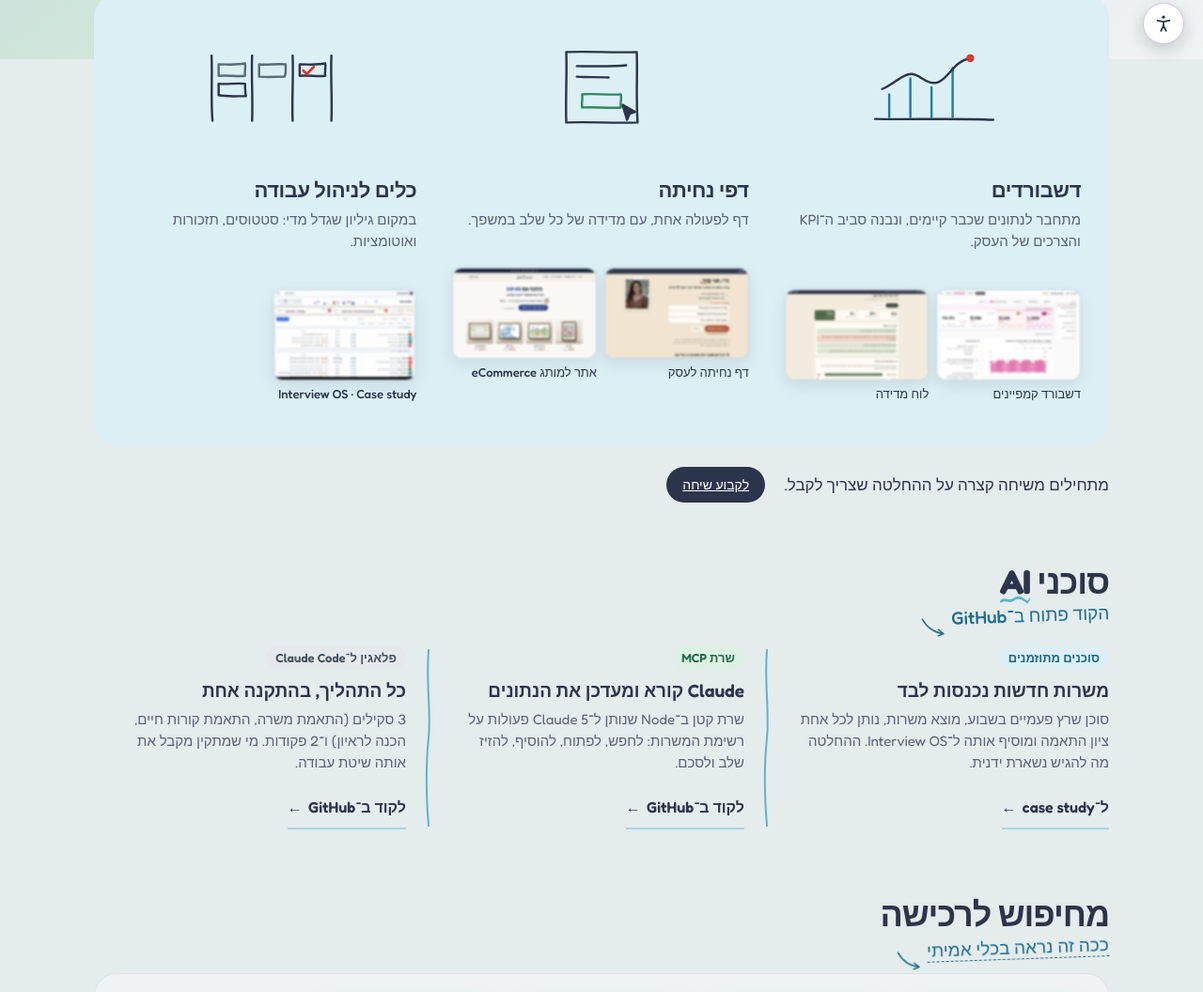
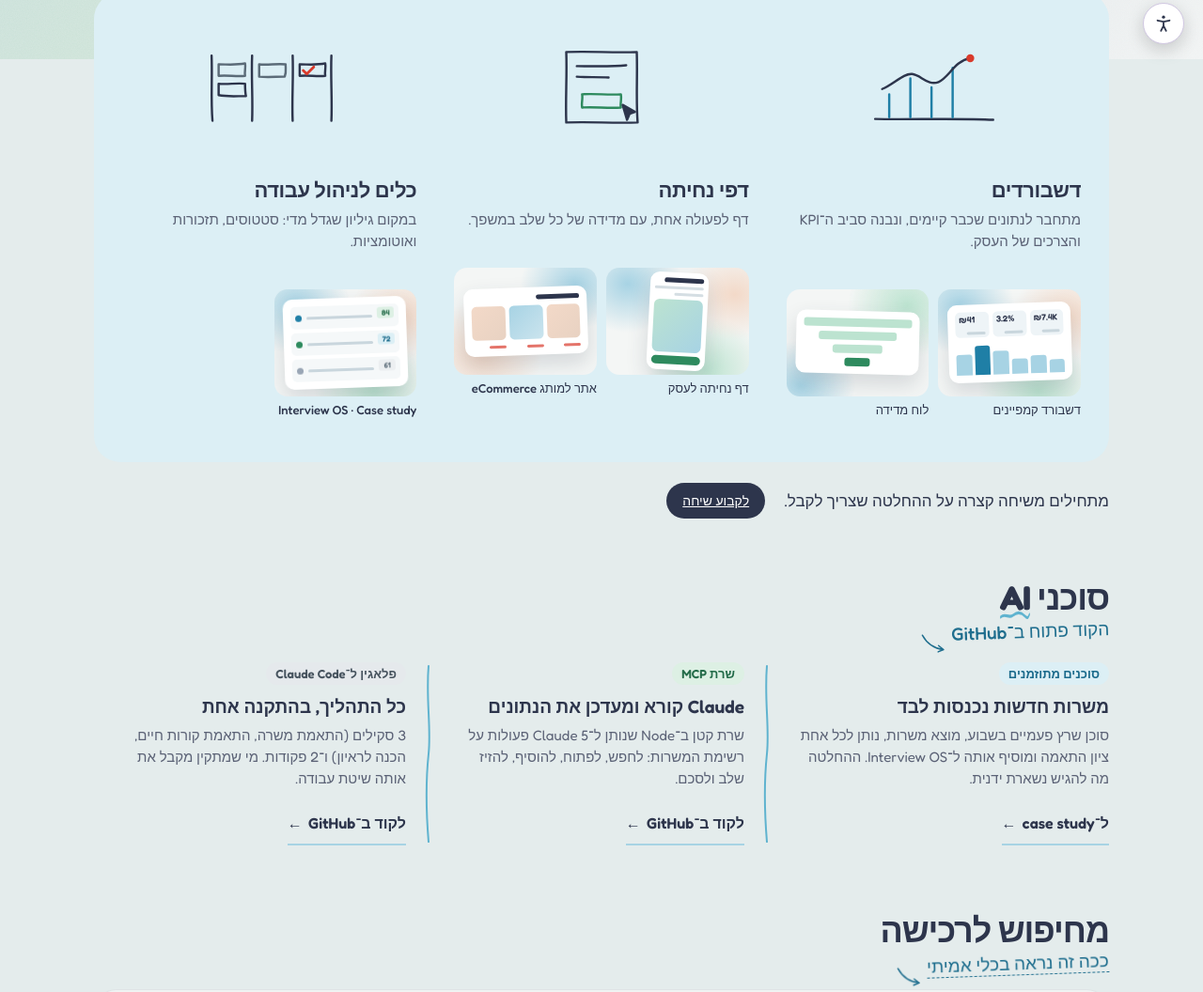
Before and after one commit to nimrodv10-arch/nimrod-showcase, a plain HTML site: page index.html in a window 1280 px wide. Shown: the part 737-1793 px from the top of the page at 94% size. Drawn offline with Linux system fonts and the light colour scheme; animation ran at ten frames a second; a web font is replaced by a local one.

Commit message:
Example tiles: illustrative mini-UI instead of blurred screenshots (#17)
Claude-Session: https://claude.ai/code/session_0111db7UG8ebnwzZUUMUR8SW

Co-authored-by: Claude <noreply@anthropic.com>

```diff
--- a/assets/sc-extra.css
+++ b/assets/sc-extra.css
@@ -415,3 +415,28 @@ button.nd-btn { cursor: pointer; font: inherit; }
 .sc-wa:active { transform: scale(.97); }
 @media (prefers-reduced-motion: reduce) { .sc-wa { transition: none; } }
 .sc-contact__ways { grid-template-columns: repeat(3, minmax(0,1fr)) !important; } @media (max-width: 767px) { .sc-contact__ways { grid-template-columns: minmax(0,1fr) !important; } }
+
+/* Example tiles, style B (26.11) */
+.sv-ex .tu { aspect-ratio: 4 / 3; border-radius: 14px; display: grid; place-items: center; overflow: hidden; transition: transform .3s cubic-bezier(.22,1,.36,1);
+  background: radial-gradient(55% 65% at 15% 15%, #A7D3E4 0%, transparent 70%), radial-gradient(55% 60% at 90% 25%, #F3D9C8 0%, transparent 70%), radial-gradient(60% 70% at 70% 95%, #BCE3D0 0%, transparent 70%), #F4F6F5; }
+.tu--b { background: radial-gradient(60% 70% at 85% 15%, #BCE3D0 0%, transparent 70%), radial-gradient(55% 60% at 10% 90%, #A7D3E4 0%, transparent 70%), #F4F6F5 !important; }
+.tu--d { background: radial-gradient(60% 70% at 20% 80%, #F3D9C8 0%, transparent 70%), radial-gradient(55% 60% at 85% 15%, #A7D3E4 0%, transparent 70%), #F4F6F5 !important; }
+.sv-ex a:hover .tu { transform: translateY(-4px); }
+.tu-card { inline-size: 76%; background: #fff; border-radius: 10px; box-shadow: 0 10px 22px rgba(45,53,76,.16); padding: 8px; display: grid; gap: 6px; transform: rotate(-2deg); }
+.tu-k { display: grid; grid-template-columns: repeat(3,1fr); gap: 4px; }
+.tu-k i { display: grid; gap: 2px; background: #EEF4F7; border-radius: 5px; padding: 3px 4px; font-style: normal; }
+.tu-k b { font: 600 9px/1.1 var(--font-sans); color: var(--ink); direction: ltr; text-align: start; }
+.tu-k s { display: block; block-size: 3px; border-radius: 2px; background: #C9D6DD; inline-size: 70%; }
+.tu-bars { display: flex; align-items: flex-end; gap: 3px; block-size: 34px; }
+.tu-bars span { flex: 1; border-radius: 3px 3px 0 0; background: #A7D3E4; } .tu-bars .on { background: #1F7FA6; }
+.tu-fun { gap: 5px; transform: rotate(1.5deg); } .tu-fun span { display: block; block-size: 9px; border-radius: 3px; background: #BCE3D0; margin-inline: auto; } .tu-fun .on { background: #2E8A5E; }
+.tu-phone { inline-size: 34%; aspect-ratio: 9 / 16; background: #fff; border-radius: 10px; box-shadow: 0 10px 22px rgba(45,53,76,.16); padding: 6px 5px; display: flex; flex-direction: column; gap: 4px; transform: rotate(3deg); }
+.tu-phone i { display: block; border-radius: 3px; background: #D5DEE3; block-size: 3px; } .tu-phone .h { background: var(--ink); block-size: 5px; inline-size: 80%; } .tu-phone .s { inline-size: 60%; }
+.tu-phone .img { flex: 1; border-radius: 6px; background: linear-gradient(135deg, #BCE3D0, #A7D3E4); } .tu-phone .btn { block-size: 9px; border-radius: 999px; background: #2E8A5E; }
+.tu-shop .bar { display: block; block-size: 5px; border-radius: 3px; background: var(--ink); inline-size: 40%; }
+.tu-shop .g { display: grid; grid-template-columns: repeat(3,1fr); gap: 4px; } .tu-shop .g i { aspect-ratio: 1; border-radius: 5px; background: linear-gradient(135deg, #F3D9C8, #E8D2C2); } .tu-shop .g i:nth-child(2) { background: linear-gradient(135deg, #A7D3E4, #CBE4EE); }
+.tu-shop .p { display: grid; grid-template-columns: repeat(3,1fr); gap: 4px; } .tu-shop .p s { display: block; block-size: 3px; border-radius: 2px; background: #D93A2B; opacity: .7; inline-size: 50%; }
+.tu-list { gap: 4px; } .tu-list div { display: grid; grid-template-columns: 18px 1fr 7px; gap: 5px; align-items: center; background: #F5F8F9; border-radius: 5px; padding: 3px 5px; }
+.tu-list b { font: 600 8px/1 var(--font-sans); border-radius: 3px; padding: 2px 0; text-align: center; } .tu-list .hi { background: #DDF0E4; color: #236B49; } .tu-list .md { background: #DCEFF5; color: #1A6A8B; } .tu-list .lo { background: #ECEFF1; color: #5B6B78; }
+.tu-list i { display: block; block-size: 3px; border-radius: 2px; background: #C9D6DD; } .tu-list u { display: block; inline-size: 7px; block-size: 7px; border-radius: 50%; background: #1F7FA6; text-decoration: none; }
+@media (prefers-reduced-motion: reduce) { .sv-ex .tu { transition: none; } }
--- a/index.html
+++ b/index.html
@@ -1002,9 +1002,9 @@ body { margin: 0; padding: var(--space-5); }
       <h2 id="work" class="sc-section">כלים <em class="sc-acc">ושירותים</em></h2>
       <p class="sc-hnote">לחיצה על תמונה פותחת את הכלי<svg viewBox="0 0 40 30" aria-hidden="true"><path d="M36 3c-6 12-16 20-30 22m0 0 7-6m-7 6 8 3"/></svg></p>
       <ul class="sc-build fx-reveal">
-        <li style="--c:#1F7FA6;--t:#DCEFF5"><div class="sv-pan" aria-hidden="true"><svg class="sv-ill" viewBox="0 0 160 100"><path d="M14 86c30 1 98-1 134 1"/><path d="M30 84V58M54 84V40M78 84V50M102 84V28" class="c" stroke-width="9"/><path d="M22 52c14-6 24-18 34-17s18 14 30 9 18-24 36-27" /><circle cx="122" cy="17" r="4.5" class="d"/></svg></div><div class="sv-bd"><h3>דשבורדים</h3><p>מתחבר לנתונים שכבר קיימים, ונבנה סביב ה־KPI והצרכים של העסק.</p><div class="sv-ex"><a href="tools/ua-dashboard/"><img src="assets/ua-dashboard.webp" alt="" width="960" height="600" loading="lazy"><span>דשבורד קמפיינים</span></a><a href="tools/shir-board/"><img src="assets/shir-board.webp" alt="" width="960" height="600" loading="lazy"><span>לוח מדידה</span></a></div></div></li>
-        <li style="--c:#2E8A5E;--t:#DDF0E4"><div class="sv-pan" aria-hidden="true"><svg class="sv-ill" viewBox="0 0 160 100"><path d="M40 10c26-1 54 1 80 0 1 26-1 54 1 80-28 1-54-1-81 0-1-27 1-53 0-80Z"/><path d="M52 26c18 0 38 1 56-1M52 38c12 1 24 0 36 1"/><path d="M58 58c14-1 30 1 44 0 1 6-1 11 0 15-15 1-30-1-44 0-1-5 1-10 0-15Z" class="c"/><path d="M104 70l14 8-6 2-3 7Z" class="i"/></svg></div><div class="sv-bd"><h3>דפי נחיתה</h3><p>דף לפעולה אחת, עם מדידה של כל שלב במשפך.</p><div class="sv-ex"><a href="tools/shir-landing/"><img src="assets/shir-landing.webp" alt="" width="960" height="600" loading="lazy"><span>דף נחיתה לעסק</span></a><a href="https://plotwist-art.netlify.app/" target="_blank" rel="noopener"><img src="assets/plotwist.webp" alt="" width="960" height="600" loading="lazy"><span>אתר למותג eCommerce</span></a></div></div></li>
-        <li style="--c:#5B6B78;--t:#E5E9EC"><div class="sv-pan" aria-hidden="true"><svg class="sv-ill" viewBox="0 0 160 100"><path d="M14 14c1 24-1 50 1 74M60 14c-1 25 1 49 0 74M106 14c1 24-1 50 0 74M150 14c-1 25 1 49 0 74"/><path d="M22 24c10 0 20 1 30-1 1 5-1 10 0 14-10 1-20-1-30 0Z" class="c"/><path d="M22 46c10 1 20-1 30 0 0 5 0 9 1 14-11 0-21 1-31-1Z"/><path d="M68 24c10 1 20-1 30 0 0 5 1 9-1 14-10 0-19 1-29 0Z" class="c"/><path d="M114 24c10 0 19 1 29-1 1 5-1 10 0 14-10 1-19-1-29 0Z"/><path d="M118 31l4 4 8-8" class="d2"/></svg></div><div class="sv-bd"><h3>כלים לניהול עבודה</h3><p>במקום גיליון שגדל מדי: סטטוסים, תזכורות ואוטומציות.</p><div class="sv-ex"><a href="tools/interview-os/"><img src="assets/interview-os.webp" alt="" width="960" height="600" loading="lazy"><span>Interview OS · Case study</span></a></div></div></li>
+        <li style="--c:#1F7FA6;--t:#DCEFF5"><div class="sv-pan" aria-hidden="true"><svg class="sv-ill" viewBox="0 0 160 100"><path d="M14 86c30 1 98-1 134 1"/><path d="M30 84V58M54 84V40M78 84V50M102 84V28" class="c" stroke-width="9"/><path d="M22 52c14-6 24-18 34-17s18 14 30 9 18-24 36-27" /><circle cx="122" cy="17" r="4.5" class="d"/></svg></div><div class="sv-bd"><h3>דשבורדים</h3><p>מתחבר לנתונים שכבר קיימים, ונבנה סביב ה־KPI והצרכים של העסק.</p><div class="sv-ex"><a href="tools/ua-dashboard/"><div class="tu tu--a" aria-hidden="true"><div class="tu-card"><div class="tu-k"><i><b>₪7.4K</b><s></s></i><i><b>3.2%</b><s></s></i><i><b>₪41</b><s></s></i></div><div class="tu-bars"><span style="height:40%"></span><span style="height:55%"></span><span style="height:48%"></span><span style="height:72%"></span><span class="on" style="height:92%"></span><span style="height:64%"></span></div></div></div><span>דשבורד קמפיינים</span></a><a href="tools/shir-board/"><div class="tu tu--b" aria-hidden="true"><div class="tu-card tu-fun"><span style="inline-size:100%"></span><span style="inline-size:72%"></span><span style="inline-size:46%"></span><span class="on" style="inline-size:24%"></span></div></div><span>לוח מדידה</span></a></div></div></li>
+        <li style="--c:#2E8A5E;--t:#DDF0E4"><div class="sv-pan" aria-hidden="true"><svg class="sv-ill" viewBox="0 0 160 100"><path d="M40 10c26-1 54 1 80 0 1 26-1 54 1 80-28 1-54-1-81 0-1-27 1-53 0-80Z"/><path d="M52 26c18 0 38 1 56-1M52 38c12 1 24 0 36 1"/><path d="M58 58c14-1 30 1 44 0 1 6-1 11 0 15-15 1-30-1-44 0-1-5 1-10 0-15Z" class="c"/><path d="M104 70l14 8-6 2-3 7Z" class="i"/></svg></div><div class="sv-bd"><h3>דפי נחיתה</h3><p>דף לפעולה אחת, עם מדידה של כל שלב במשפך.</p><div class="sv-ex"><a href="tools/shir-landing/"><div class="tu tu--c" aria-hidden="true"><div class="tu-phone"><i class="h"></i><i class="l"></i><i class="l s"></i><i class="img"></i><i class="btn"></i></div></div><span>דף נחיתה לעסק</span></a><a href="https://plotwist-art.netlify.app/" target="_blank" rel="noopener"><div class="tu tu--d" aria-hidden="true"><div class="tu-card tu-shop"><i class="bar"></i><div class="g"><i></i><i></i><i></i></div><div class="p"><s></s><s></s><s></s></div></div></div><span>אתר למותג eCommerce</span></a></div></div></li>
+        <li style="--c:#5B6B78;--t:#E5E9EC"><div class="sv-pan" aria-hidden="true"><svg class="sv-ill" viewBox="0 0 160 100"><path d="M14 14c1 24-1 50 1 74M60 14c-1 25 1 49 0 74M106 14c1 24-1 50 0 74M150 14c-1 25 1 49 0 74"/><path d="M22 24c10 0 20 1 30-1 1 5-1 10 0 14-10 1-20-1-30 0Z" class="c"/><path d="M22 46c10 1 20-1 30 0 0 5 0 9 1 14-11 0-21 1-31-1Z"/><path d="M68 24c10 1 20-1 30 0 0 5 1 9-1 14-10 0-19 1-29 0Z" class="c"/><path d="M114 24c10 0 19 1 29-1 1 5-1 10 0 14-10 1-19-1-29 0Z"/><path d="M118 31l4 4 8-8" class="d2"/></svg></div><div class="sv-bd"><h3>כלים לניהול עבודה</h3><p>במקום גיליון שגדל מדי: סטטוסים, תזכורות ואוטומציות.</p><div class="sv-ex"><a href="tools/interview-os/"><div class="tu tu--e" aria-hidden="true"><div class="tu-card tu-list"><div><b class="hi">84</b><i></i><u></u></div><div><b class="md">72</b><i></i><u style="background:#2E8A5E"></u></div><div><b class="lo">61</b><i></i><u style="background:#9AA6B5"></u></div></div></div><span>Interview OS · Case study</span></a></div></div></li>
       </ul>
       <div class="sc-next"><p>מתחילים משיחה קצרה על ההחלטה שצריך לקבל.</p><a class="nd-btn nd-btn--primary" href="#contact" data-topic="פרויקט">לקבוע שיחה</a></div>
     </section>
```
